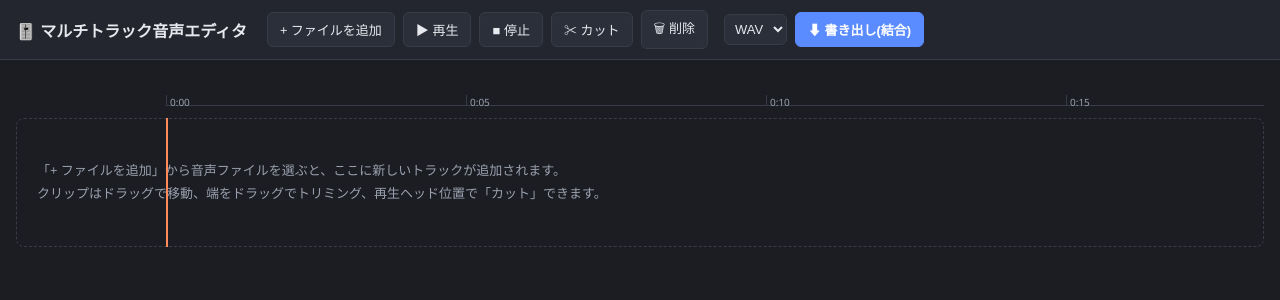
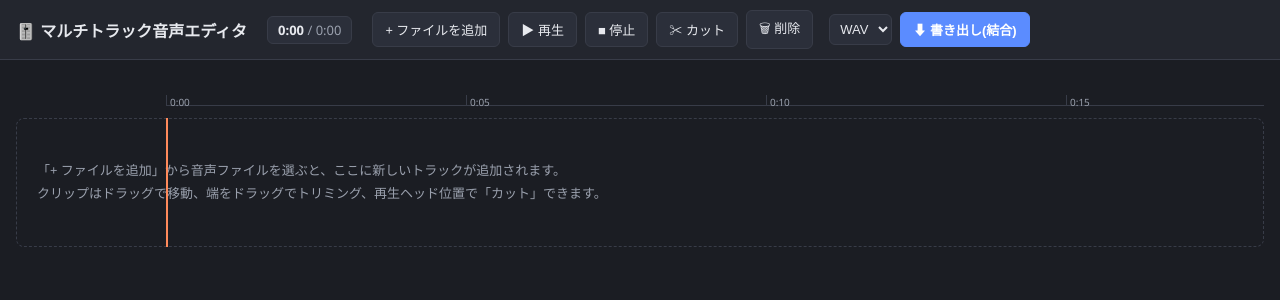
Before and after one commit to KidoCat/C3Media, a Flask app: page / in a window 1280 px wide. Shown: the top 300 px of the page. Run offline with Flask 3, Linux system fonts and the light colour scheme.

Commit message:
feat:added second counter

```diff
--- a/static/script.js
+++ b/static/script.js
@@ -29,6 +29,8 @@ const el = {
   deleteBtn: document.getElementById("deleteBtn"),
   exportBtn: document.getElementById("exportBtn"),
   formatSelect: document.getElementById("formatSelect"),
+  currentTimeLabel: document.getElementById("currentTimeLabel"),
+  totalTimeLabel: document.getElementById("totalTimeLabel"),
 };
 
 function setStatus(msg, isError = false) {
@@ -99,6 +101,25 @@ function timelineTotalDuration() {
   return maxT + 15;
 }
 
+// 実際の音声コンテンツの長さ(最後のクリップの終端)。ルーラー表示用の余白は含まない。
+function contentDurationSec() {
+  let maxT = 0;
+  for (const track of state.tracks) {
+    for (const clip of track.clips) {
+      const end = clip.timelineStart + (clip.trimEnd - clip.trimStart);
+      if (end > maxT) maxT = end;
+    }
+  }
+  return maxT;
+}
+
+// 画面上部の「現在位置 / 合計時間」表示を更新する
+function updateTimeDisplay(currentSec) {
+  const cur = currentSec !== undefined ? currentSec : state.playheadSec;
+  el.currentTimeLabel.textContent = fmtTime(cur);
+  el.totalTimeLabel.textContent = fmtTime(contentDurationSec());
+}
+
 function renderRuler() {
   const total = timelineTotalDuration();
   el.ruler.innerHTML = "";
@@ -115,6 +136,7 @@ function renderRuler() {
 function renderAll() {
   el.emptyHint.style.display = state.tracks.length === 0 ? "block" : "none";
   renderRuler();
+  updateTimeDisplay();
 
   // 既存の track-row / playhead を削除して再構築
   el.tracksContainer.querySelectorAll(".track-row, .playhead").forEach((n) => n.remove());
@@ -328,6 +350,7 @@ function renderPlayheadOnly() {
   if (playheadEl) {
     playheadEl.style.left = `${LABEL_WIDTH + state.playheadSec * PX_PER_SEC}px`;
   }
+  updateTimeDisplay(state.playheadSec);
 }
 
 // ルーラーを押しながら動かす(スクラブ)ことで無段階に再生ヘッドを移動できるようにする
@@ -393,14 +416,27 @@ el.playBtn.addEventListener("click", () => {
         audioEl.currentTime = clip.trimStart + (startPlayhead - clipStartT);
         audioEl.play();
         anyScheduled = true;
+
+        // クリップの終端(trimEnd)に達したら停止する（カット後の余分な再生を防ぐ）
+        const remainingMs = (clipEndT - startPlayhead) * 1000;
+        const stopTimerId = setTimeout(() => {
+          audioEl.pause();
+        }, remainingMs);
+        state.playTimers.push(stopTimerId);
       } else {
         // 未来に開始 -> setTimeoutで予約
         const waitMs = (clipStartT - startPlayhead) * 1000;
-        const timerId = setTimeout(() => {
+        const startTimerId = setTimeout(() => {
           audioEl.currentTime = clip.trimStart;
           audioEl.play();
+
+          // クリップの終端(trimEnd)に達したら停止する（カット後の余分な再生を防ぐ）
+          const stopTimerId = setTimeout(() => {
+            audioEl.pause();
+          }, dur * 1000);
+          state.playTimers.push(stopTimerId);
         }, waitMs);
-        state.playTimers.push(timerId);
+        state.playTimers.push(startTimerId);
         anyScheduled = true;
       }
     }
@@ -424,6 +460,7 @@ function tickPlayhead() {
   if (playheadEl) {
     playheadEl.style.left = `${LABEL_WIDTH + nowSec * PX_PER_SEC}px`;
   }
+  updateTimeDisplay(nowSec);
   state.rafId = requestAnimationFrame(tickPlayhead);
 }
 
--- a/static/style.css
+++ b/static/style.css
@@ -34,6 +34,21 @@ body {
   font-size: 16px;
   margin: 0;
   white-space: nowrap;
+}
+
+.time-counter {
+  font-variant-numeric: tabular-nums;
+  font-size: 13px;
+  color: var(--text-dim);
+  background: var(--panel-2);
+  border: 1px solid var(--border);
+  padding: 4px 10px;
+  border-radius: 6px;
+  white-space: nowrap;
+}
+.time-counter .current {
+  color: var(--text);
+  font-weight: 600;
 }
 
 .toolbar {
--- a/templates/index.html
+++ b/templates/index.html
@@ -9,6 +9,9 @@
 <body>
   <header class="topbar">
     <h1>🎚️ マルチトラック音声エディタ</h1>
+    <div class="time-counter" id="timeCounter">
+      <span id="currentTimeLabel" class="current">0:00</span> / <span id="totalTimeLabel">0:00</span>
+    </div>
     <div class="toolbar">
       <label class="file-btn">
         + ファイルを追加
```
Also changed, not shown: 2 other files.
